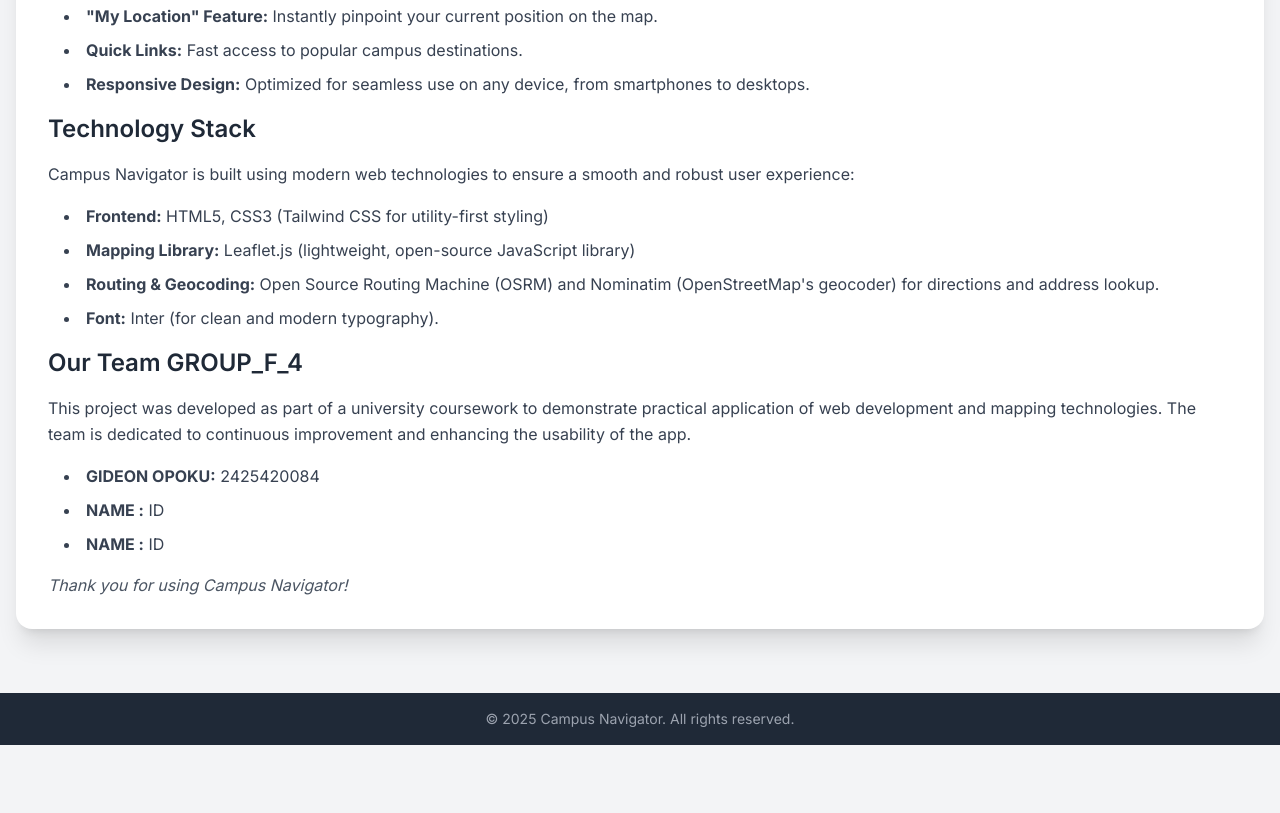
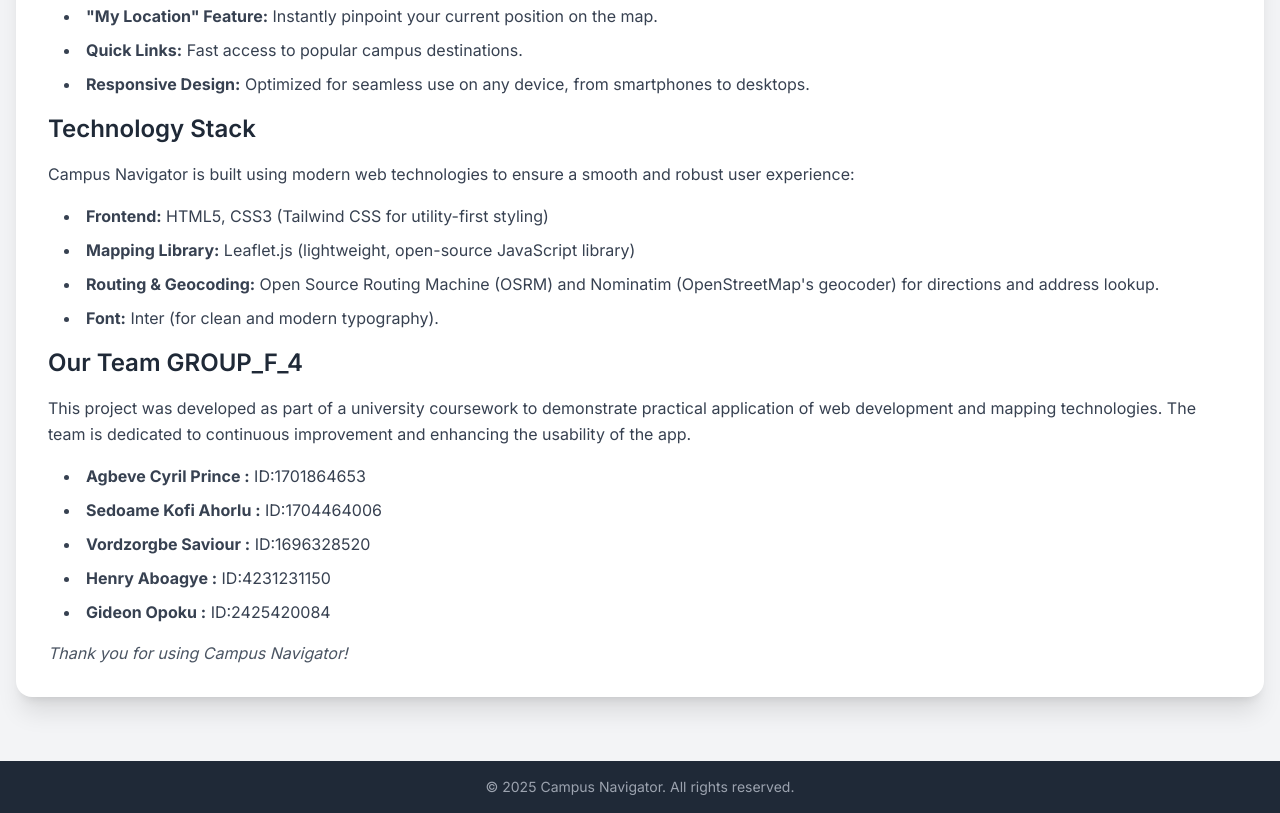
Before and after one commit to RealHope1/schoolproject1, a plain HTML site: page about.html in a window 1280 px wide. Shown: the part 545-1358 px from the top of the page. Before the commit the page ends 1290 px from the top, so only its background shows below. Drawn offline with nearby package versions, Linux system fonts and the light colour scheme.

Commit message:
Update about.html

```diff
--- a/about.html
+++ b/about.html
@@ -59,9 +59,11 @@
                 <h3 class="text-2xl font-semibold text-gray-800 mt-6 mb-3">Our Team GROUP_F_4</h3>
                 <p>This project was developed as part of a university coursework to demonstrate practical application of web development and mapping technologies. The team is dedicated to continuous improvement and enhancing the usability of the app.</p>
                 <ul class="list-disc list-inside space-y-2 pl-4">
-                    <li><strong>GIDEON OPOKU:</strong> 2425420084</li>
-                    <li><strong>NAME :</strong> ID</li>
-                    <li><strong>NAME :</strong> ID</li>
+            <li><strong>Agbeve Cyril Prince :</strong> ID:1701864653</li>
+            <li><strong>Sedoame Kofi Ahorlu :</strong> ID:1704464006</li>
+            <li><strong>Vordzorgbe Saviour :</strong> ID:1696328520</li>
+            <li><strong>Henry Aboagye :</strong> ID:4231231150</li>
+            <li><strong>Gideon Opoku :</strong> ID:2425420084</li>
                 </ul>
 
                 <p class="mt-6 text-base text-gray-600 italic">Thank you for using Campus Navigator!</p>
```
